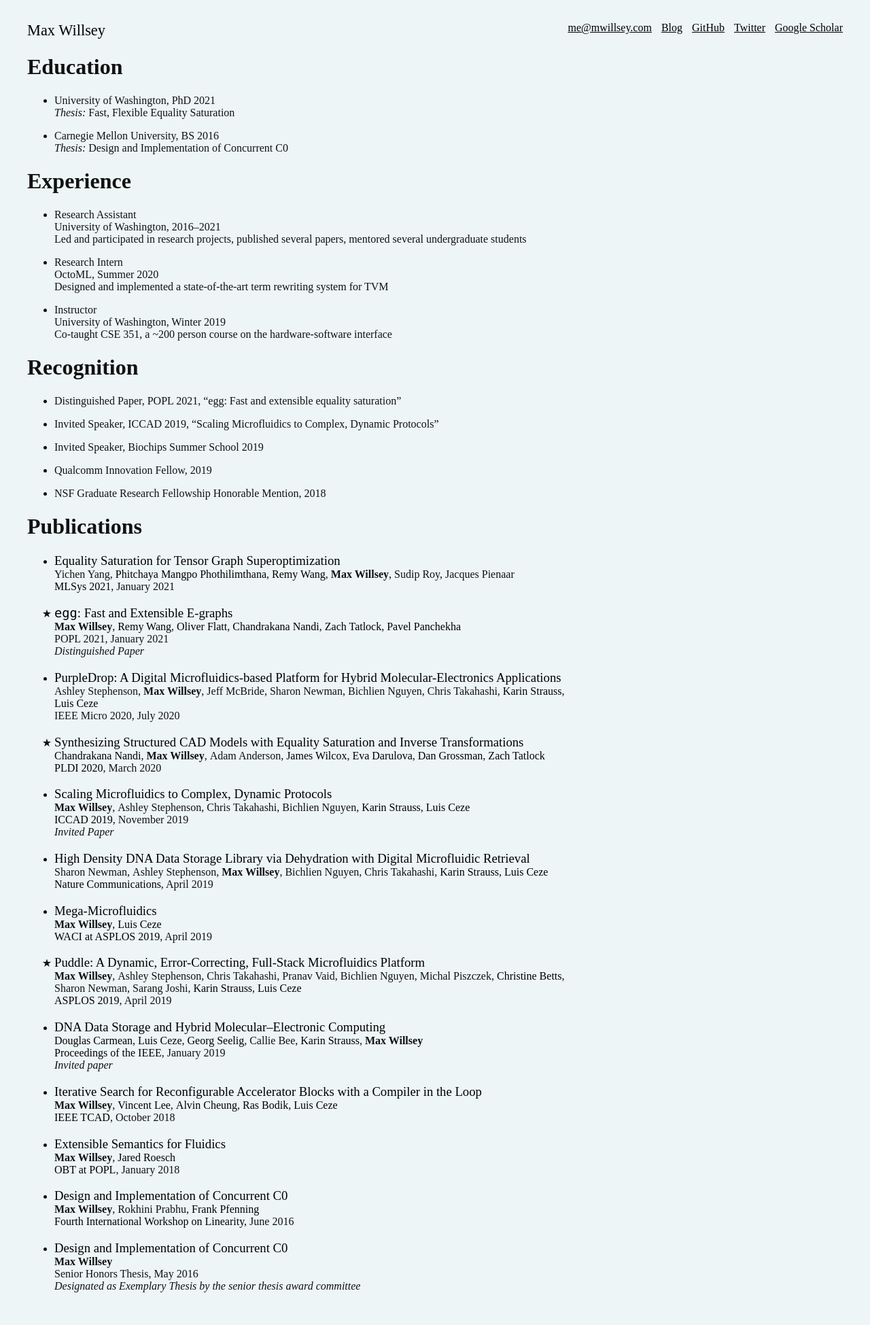
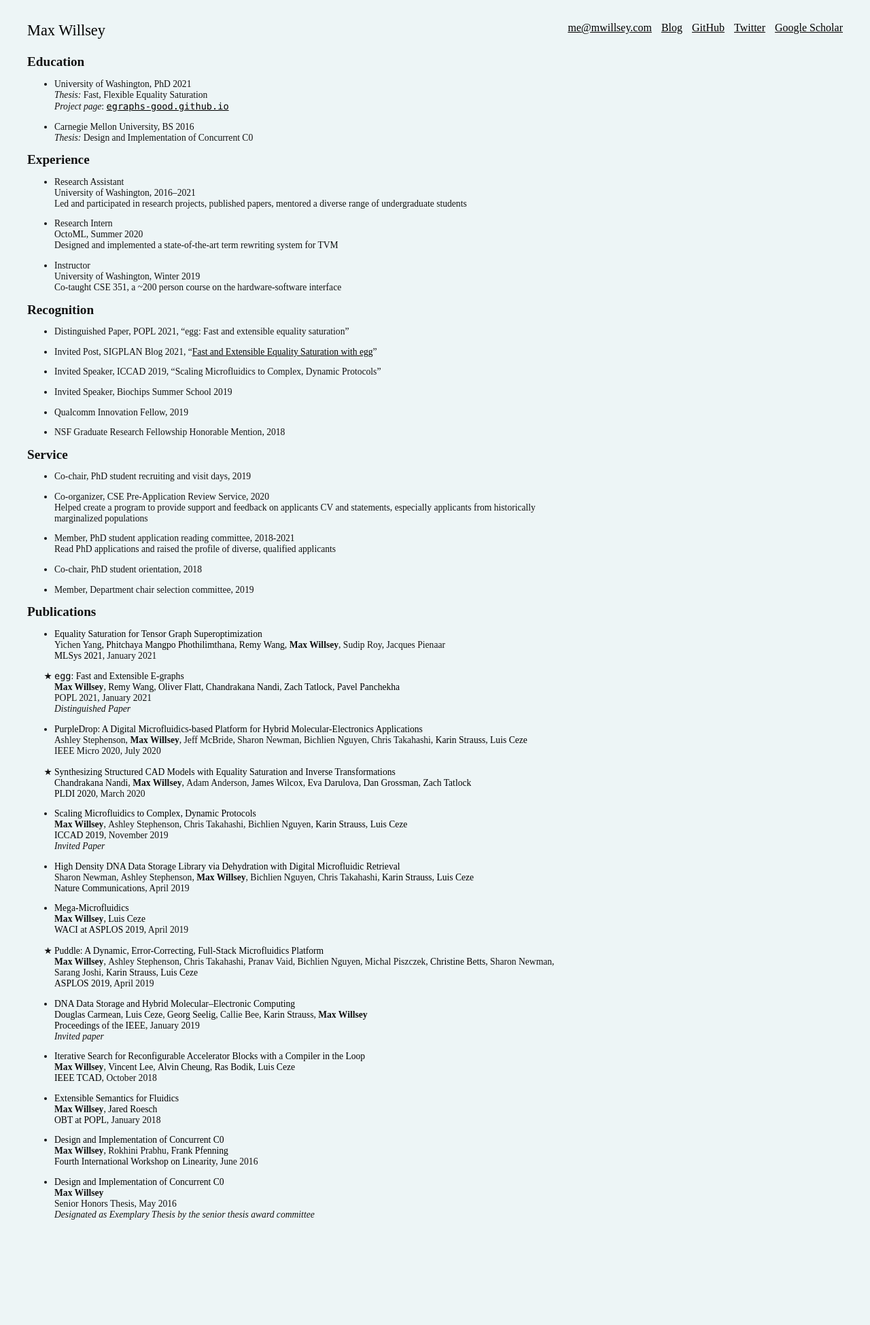
Before and after one commit to mwillsey/mwillsey.github.io, a Jekyll site: the page built from cv.md, in a window 1280 px wide. Shown: the whole page at 68% size. Built offline with Jekyll 4.4.1, drawn with Linux system fonts in a browser that asks for light colours; after the commit the page ends 1841 px from its top, so only the background shows below that.

Commit message:
More cv work

```diff
--- a/cv.md
+++ b/cv.md
@@ -3,6 +3,8 @@ layout: default
 no-footer: true
 ---
 <style>
+h1 { font-size: 120% }
+main > ul { font-size: 85% }
 a { color: black !important }
 a * { color: black !important }
 li { margin-bottom: 1em }
@@ -11,7 +13,8 @@ li { margin-bottom: 1em }
 # Education
 
 - University of Washington, PhD 2021 \\
-  _Thesis:_ Fast, Flexible Equality Saturation
+  _Thesis:_ Fast, Flexible Equality Saturation \\
+  _Project page_: [`egraphs-good.github.io`](https://egraphs-good.github.io)
 - Carnegie Mellon University, BS 2016 \\
   _Thesis:_ Design and Implementation of Concurrent C0
 
@@ -20,7 +23,7 @@ li { margin-bottom: 1em }
 
 - Research Assistant \\
   University of Washington, 2016--2021 \\
-  Led and participated in research projects, published several papers, mentored several undergraduate students
+  Led and participated in research projects, published papers, mentored a diverse range of undergraduate students
 
 - Research Intern \\
   OctoML, Summer 2020 \\
@@ -33,14 +36,30 @@ li { margin-bottom: 1em }
 # Recognition
 
 - Distinguished Paper, POPL 2021, "egg: Fast and extensible equality saturation"
+- Invited Post, SIGPLAN Blog 2021, "[Fast and Extensible Equality Saturation with egg](https://blog.sigplan.org/2021/04/06/equality-saturation-with-egg/)"
 - Invited Speaker, ICCAD 2019, "Scaling Microfluidics to Complex, Dynamic Protocols"
 - Invited Speaker, Biochips Summer School 2019
 - Qualcomm Innovation Fellow, 2019
 - NSF Graduate Research Fellowship Honorable Mention, 2018
 
+# Service
+
+- Co-chair, PhD student recruiting and visit days, 2019
+- Co-organizer, CSE Pre-Application Review Service, 2020 \\
+  Helped create a program to provide support and feedback on applicants CV and statements,
+  especially applicants from historically marginalized populations
+- Member, PhD student application reading committee, 2018-2021 \\
+  Read PhD applications and raised the profile of diverse, qualified applicants
+- Co-chair, PhD student orientation, 2018
+- Member, Department chair selection committee, 2019
+<!-- - Co-organizer: RCR, TGIF, Pocsci -->
+
 # Publications
 
 <ul class="papers">
+<style>
+.paper-title { font-size: 100% }
+</style>
 {% for paper in site.categories.papers %}
   {% include paper.html title=1 paper=paper elem="li" %}
 {% endfor %}
--- a/main.scss
+++ b/main.scss
@@ -179,6 +179,7 @@ ul.papers a:link:not(:hover) {
     }
 }
 
+.paper { page-break-inside: avoid };
 .paper-authors { @extend .comma-list }
 .paper-links { @extend .bracket-list }
 .paper-notes { font-style: italic; }
```
